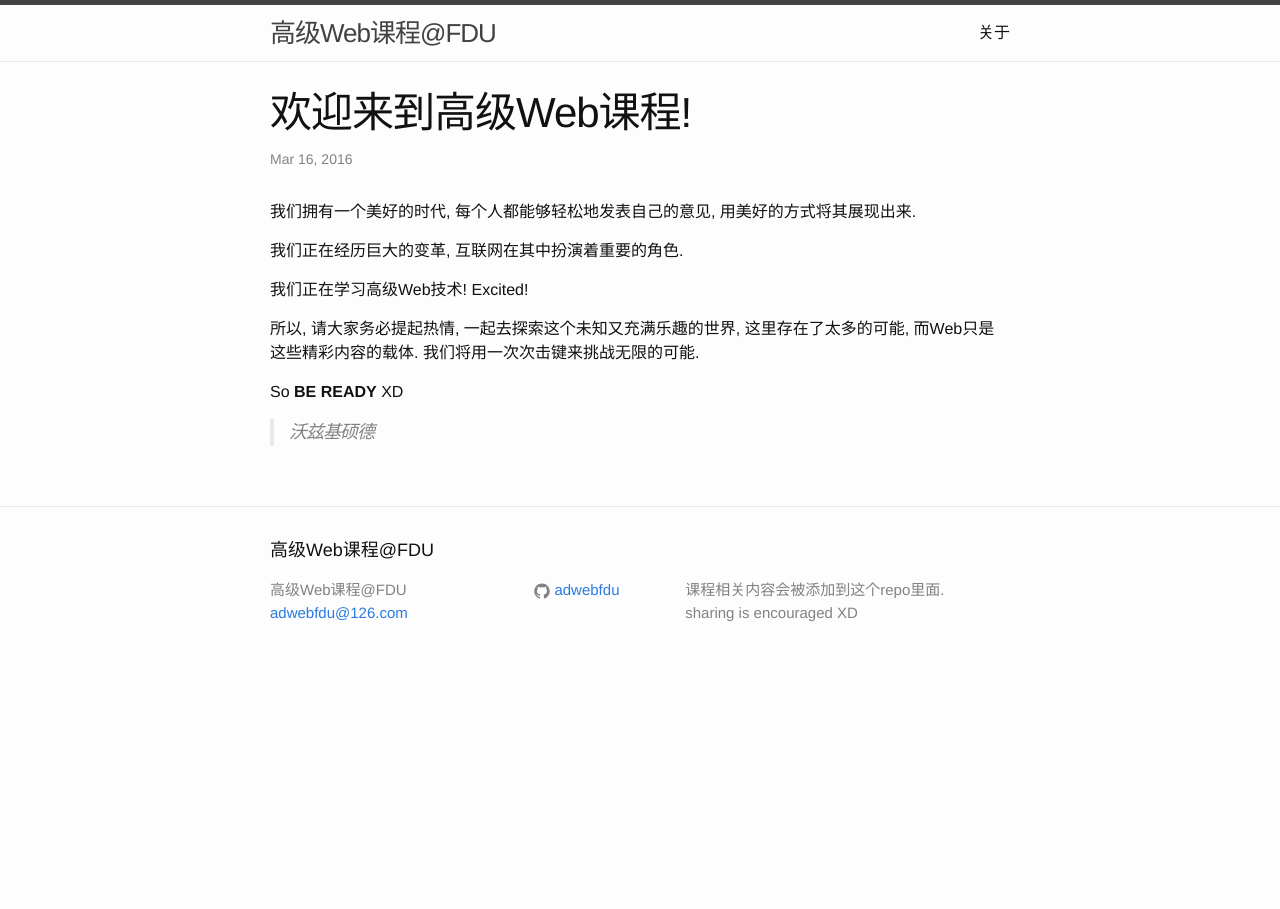
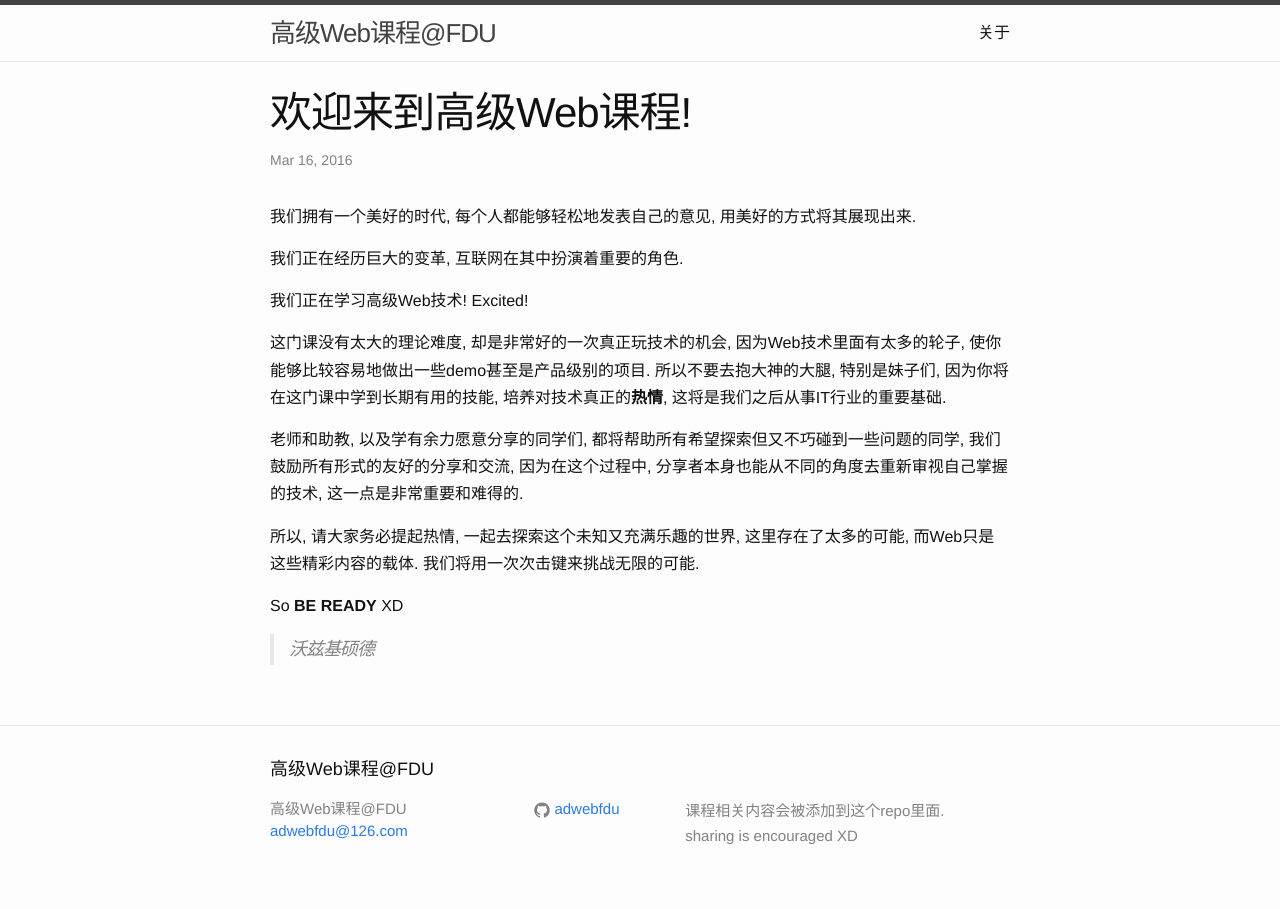
Before and after one commit to adwebfdu/adwebfdu.github.io, a Jekyll site: the page built from _posts/2016-03-16-welcome-to-advanced-web-course.markdown, in a window 1280 px wide. Built offline with Jekyll 4.4.1, drawn with Linux system fonts in a browser that asks for light colours.

Commit message:
add content & refine line height

```diff
--- a/_posts/2016-03-16-welcome-to-advanced-web-course.markdown
+++ b/_posts/2016-03-16-welcome-to-advanced-web-course.markdown
@@ -10,6 +10,10 @@ categories: course
 
 我们正在学习高级Web技术! Excited!
 
+这门课没有太大的理论难度, 却是非常好的一次真正玩技术的机会, 因为Web技术里面有太多的轮子, 使你能够比较容易地做出一些demo甚至是产品级别的项目. 所以不要去抱大神的大腿, 特别是妹子们, 因为你将在这门课中学到长期有用的技能, 培养对技术真正的**热情**, 这将是我们之后从事IT行业的重要基础.
+
+老师和助教, 以及学有余力愿意分享的同学们, 都将帮助所有希望探索但又不巧碰到一些问题的同学, 我们鼓励所有形式的友好的分享和交流, 因为在这个过程中, 分享者本身也能从不同的角度去重新审视自己掌握的技术, 这一点是非常重要和难得的.
+
 所以, 请大家务必提起热情, 一起去探索这个未知又充满乐趣的世界, 这里存在了太多的可能, 而Web只是这些精彩内容的载体. 我们将用一次次击键来挑战无限的可能.
 
 So **BE READY** XD
--- a/_sass/_base.scss
+++ b/_sass/_base.scss
@@ -35,6 +35,15 @@ p, blockquote, pre,
 ul, ol, dl, figure,
 %vertical-rhythm {
     margin-bottom: $spacing-unit / 2;
+}
+
+
+
+/**
+ * Images
+ */
+p {
+    line-height: 1.7em;
 }
 
 
```
